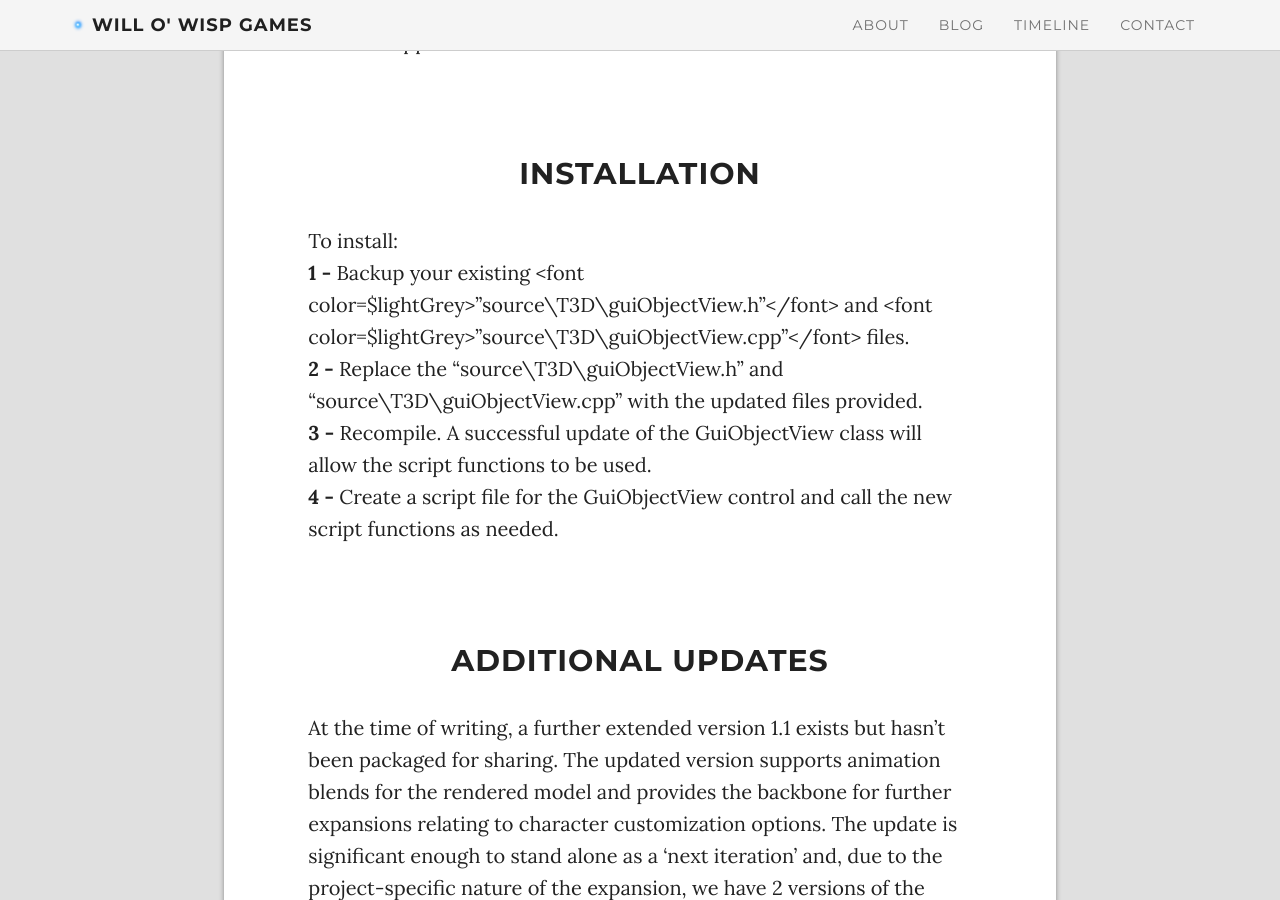
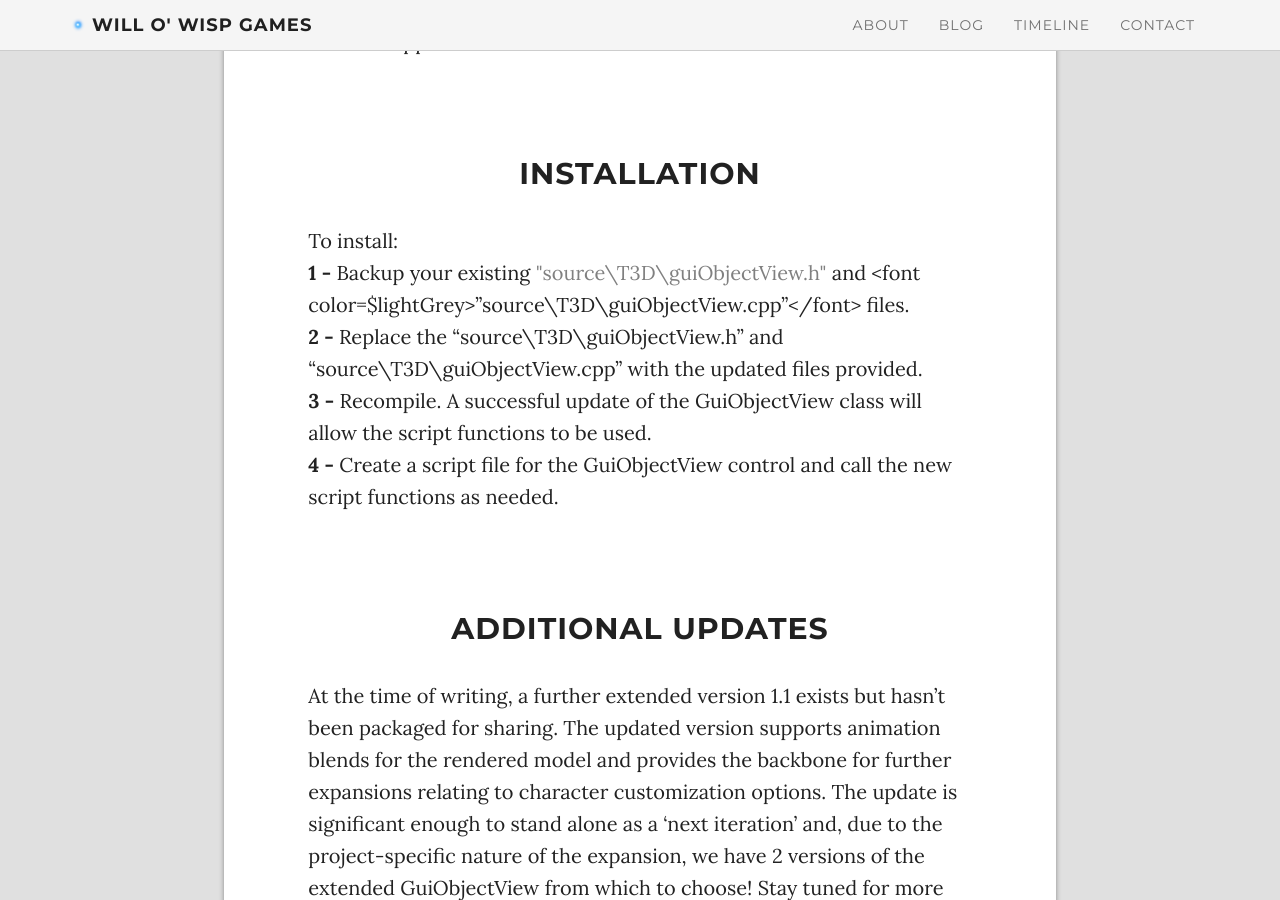
Before and after one commit to WilloWispGames/WilloWispGames.github.io, a Jekyll site: the page built from _posts/2016-09-15-ExtGuiObjView.md, in a window 1280 px wide and 900 px high, scrolled down 3830 px. Built offline with Jekyll 4.4.1, drawn with Linux system fonts in a browser that asks for light colours; nearby versions of some CDN libraries; comment, search, counter and statistics services are not loaded; a style sheet for code colours, icons or effects is not loaded.

Commit message:
Update 2016-09-15-ExtGuiObjView.md

```diff
--- a/_posts/2016-09-15-ExtGuiObjView.md
+++ b/_posts/2016-09-15-ExtGuiObjView.md
@@ -59,7 +59,7 @@ This is version 1.0 of the extended GuiObjectView class. This version implements
 <br>
 <h2>Installation</h2>
 To install:<br>
-<b>1 -</b> Backup your existing <font color=$lightGrey>"source\T3D\guiObjectView.h"</font> and <font color=$lightGrey>"source\T3D\guiObjectView.cpp"</font> files.<br>
+<b>1 -</b> Backup your existing <font color="gray">"source\T3D\guiObjectView.h"</font> and <font color=$lightGrey>"source\T3D\guiObjectView.cpp"</font> files.<br>
 <b>2 -</b> Replace the "source\T3D\guiObjectView.h" and "source\T3D\guiObjectView.cpp" with the updated files provided.<br>
 <b>3 -</b> Recompile. A successful update of the GuiObjectView class will allow the script functions to be used.<br>
 <b>4 -</b> Create a script file for the GuiObjectView control and call the new script functions as needed. <br>
```
